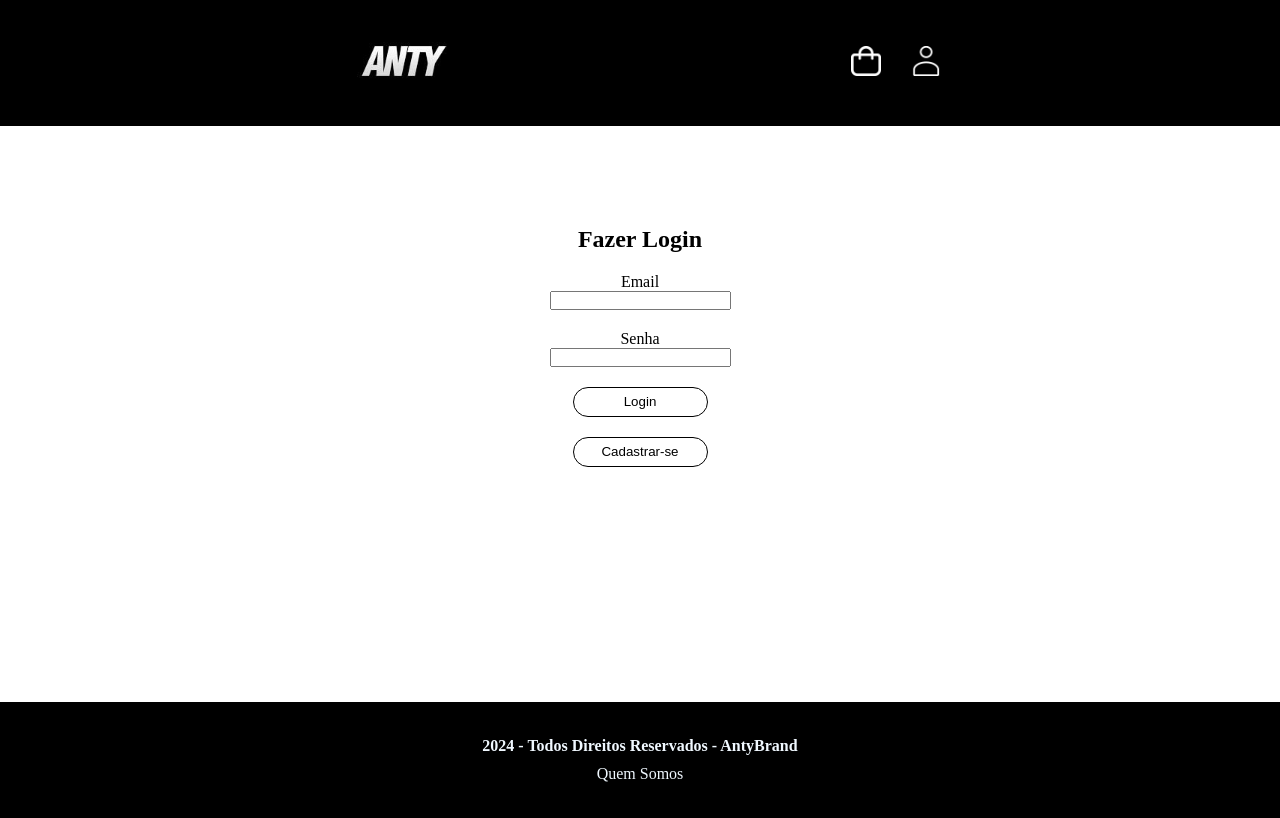
After one commit to jo-olopes/Desafio3Fatec, a Flask app: page /login in a window 1280 px wide. The commit adds this page. Run offline with Flask 3, Linux system fonts and the light colour scheme; some libraries are stand-ins or nearby versions.

Commit message:
login e começo banco de dados

```diff
--- a/app.py
+++ b/app.py
@@ -1,6 +1,12 @@
-from flask import Flask, render_template
+from flask import Flask, render_template, request, redirect, url_for
+from flask_mysqldb import MySQL
 
 app = Flask(__name__)
+app.config['MYSQL_HOST'] = 'localhost'  # ou o endereço do seu banco de dados MySQL
+app.config['MYSQL_USER'] = 'root'
+app.config['MYSQL_PASSWORD'] = '32001josue@A'
+app.config['MYSQL_DB'] = ''
+mysql = MySQL(app)
 
 @app.route('/')
 def home():
@@ -32,6 +38,9 @@ def quemsomos():
 def cart():
     return render_template('cart.html')
 
+@app.route('/login')
+def login():
+    return render_template('login.html')
 
 if __name__=="__main__":
     app.run(debug=True)
--- a/static/style.css
+++ b/static/style.css
@@ -16,7 +16,18 @@
         width: 75%;
         height: 75%;
     }
+.btnheader{
+    align-items: center;
+    display: flex;
+    justify-content: center;
+    flex-direction: row;
+    gap: 30px;
+}
     .imgh2{
+        width: 30px;
+        height: 30px;
+    }
+    .imgh3{
         width: 30px;
         height: 30px;
     }
@@ -161,6 +172,44 @@
     align-items: center;
     color: aliceblue;
 }
+.form {
+    display: flex;
+    align-items: center;
+    justify-content: center;
+    flex-direction: column;
+    padding-top: 100px;
+    gap: 20px;
+    padding-bottom: 235px;
+}
+.inputBox{
+    display: flex;
+    align-items: center;
+    flex-direction: column-reverse;
+}
+.login{
+    display: flex;
+    align-items: center;
+    flex-direction: column;
+    justify-content: center;
+    gap: 20px;
+}
+.cadastrar{
+    display: flex;
+    align-items: center;
+    justify-content: center;
+    flex-direction: column;
+    gap: 5px;
+    padding-top: 30px;
+    padding-bottom: 200px;
+}
+.cadastro{
+    display: flex;
+    align-items: center;
+    flex-direction: column;
+    justify-content: center;
+    gap: 20px;
+    padding-bottom: 165px;
+}
 .footer{
     background-color: black;
     color: aliceblue;
--- /dev/null
+++ b/templates/login.html
@@ -0,0 +1,45 @@
+<!DOCTYPE html>
+<html lang="pt-br">
+<head>
+    <meta charset="UTF-8">
+    <meta name="viewport" content="width=device-width, initial-scale=1.0">
+    <link rel="stylesheet" type="text/css" href="./static/style.css">
+    <title>Cadastre-se</title>
+</head>
+<body>
+    <header class="header">
+        <a href="/"><img src="./static/imgs/download.jpg" class="imgh1"></a>
+        <div class="btnheader">
+            <a href="/cart">
+                <img src="./static/imgs/bolsa-de-compras.png" class="imgh2">
+            </a>
+            <a href="/login">
+                <img src="../static/imgs/avatarlogin.png" class="imgh3">
+            </a>
+        </div>
+    </header>
+    <main>
+        <section class="telalogin">
+            <form action="" class="form" method="post">
+                <h2>Fazer Login</h2>
+                <section class="login">
+                    <div class="inputBox">
+                        <input type="text" name="email" id="email" class="inputUser" required>
+                        <label for="email" class="labelInput">Email</label>
+                    </div>
+                    <div class="inputBox">
+                        <input type="password" name="senha" id="senha" class="inputUser" required>
+                        <label for="senha" class="labelInput">Senha</label>
+                    </div>
+                    <button class="botao" id="login">Login</button>
+                    <button class="botao" id="cadastro">Cadastrar-se</button>
+                </section>
+            </form>
+        </section>
+    </main>
+    <footer class="footer">
+        <h4 class="footerh">2024 - Todos Direitos Reservados - AntyBrand</h4>
+        <a href="./quemsomos" class="qmsomos">Quem Somos</a>
+    </footer>
+</body>
+</html>
```
Also changed, not shown: templates/cart.html (+8 -3 lines), templates/index.html (+9 -4 lines), templates/moletombranco.html (+8 -3 lines), templates/moletompreto.html (+8 -3 lines), templates/quemsomos.html (+8 -3 lines), templates/starblack.html (+8 -3 lines), templates/starwhite.html (+8 -3 lines), static/imgs/Capturar.PNG (deleted), static/imgs/Capturar2.PNG (deleted), static/imgs/Capturar3.PNG (deleted), static/imgs/Capturar4.PNG (deleted), static/imgs/avatarlogin.png (added).
